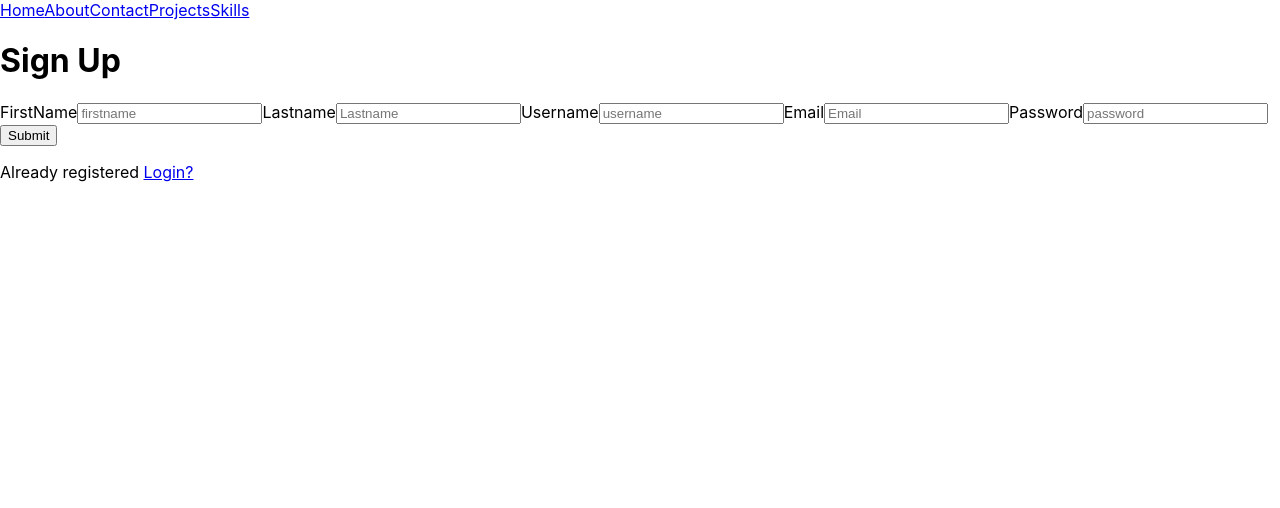
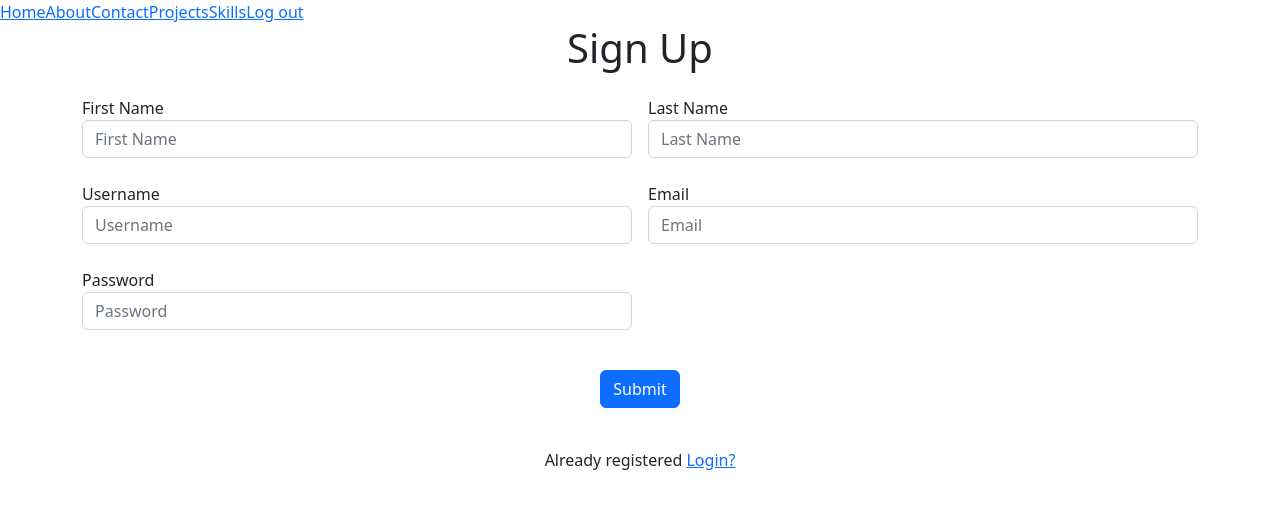
Before and after one commit to Grace-aloo/Portforlio, a React (Create React App) app: page /signup in a window 1280 px wide. Shown: the top 508 px of the page. Built offline with nearby package versions, Linux system fonts and the light colour scheme.

Commit message:
added styling for login and signup

```diff
--- a/package.json
+++ b/package.json
@@ -6,6 +6,7 @@
     "@testing-library/jest-dom": "^5.16.5",
     "@testing-library/react": "^13.4.0",
     "@testing-library/user-event": "^13.5.0",
+    "bootstrap": "^5.2.3",
     "react": "^18.2.0",
     "react-dom": "^18.2.0",
     "react-router-dom": "^6.8.1",
--- a/src/App.js
+++ b/src/App.js
@@ -7,6 +7,7 @@ import NavBar from './components/NavBar';
 // import Contact from './components/Contact';
 // import About from './components/About';
 // import Home from './components/Home'
+import 'bootstrap/dist/css/bootstrap.min.css';
 
 function App() {
   const [isLoggedin, setIsLoggedIn] = useState(false);
--- a/src/components/Login.js
+++ b/src/components/Login.js
@@ -25,35 +25,44 @@ function Login() {
     }
 
   return (
-    <div>
-      <h1>Login</h1>
+    <div className="container">
+    <h1 className="text-center mb-4">Login</h1>
 
-      <form onSubmit={handleSubmit}>
+    <form onSubmit={handleSubmit} className="row g-3">
+      <div className="form-group mb-2 col-md-6">
         <label htmlFor="email">Email</label>
         <input
           type="email"
           placeholder="Email"
           name="email"
           id="email"
+          className="form-control"
           onChange={handleChange}
           value={formData.email}
         />
+      </div>
+      <div className="form-group mb-4 col-md-6">
         <label htmlFor="password">Password</label>
         <input
           type="password"
           placeholder="password"
           name="password"
           id="password"
+          className="form-control"
           onChange={handleChange}
           value={formData.password}
         />
-        <button type="submit">Submit</button>
+      </div>
+      <center><button type="submit" className="btn btn-primary mb-4">Submit</button></center>
 
-        <p className="forgot-password text-right">
-          Not a member <Link to="/signup">Sign up?</Link>
-        </p>
-      </form>
-    </div>
+       <center>
+      <p className="forgot-password text-right">
+        Not a member <Link to="/signup">Sign up?</Link>
+      </p>
+      </center>
+    </form>
+  </div>
+
   );
 }
 
--- a/src/components/NavBar.js
+++ b/src/components/NavBar.js
@@ -15,13 +15,14 @@ function NavBar({isLoggenIn,setIsLoggedIn}){
     }
     return(
         <div>
-            {/* <Link to = "/">Login</Link> */}
             {/* <Link to = "/signup">Signup</Link> */}
             <Link to = "/home">Home</Link>
             <Link to = "/about">About</Link>
             <Link to = "/contact">Contact</Link>
             <Link to = "/projects">Projects</Link>
             <Link to = "/skills">Skills</Link>
+            <Link to = "/">Log out</Link>
+
         </div>
     )
 }
--- a/src/components/Signup.js
+++ b/src/components/Signup.js
@@ -26,61 +26,79 @@ function Signup({setIsLoggedIn}){
 
     }
     return (
-        <div>
-          <h1>Sign Up</h1>
+        <div className="container">
+          <h1 className="text-center mb-4">Sign Up</h1>
 
-      <form onSubmit={handleSubmit}>
-      <label htmlFor="firstname">FirstName</label>
+          <form onSubmit={handleSubmit} className="row g-3">
+        <div className="form-group mb-2 col-md-6">
+          <label htmlFor="firstname">First Name</label>
           <input
             type="text"
-          placeholder="firstname"
+            className="form-control"
+            placeholder="First Name"
             name="firstname"
             id="firstname"
             onChange={handleChange}
             value={formData.firstname}
           />
-        <label htmlFor="lastname">Lastname</label>
+        </div>
+        <div className="form-group mb-2 col-md-6">
+          <label htmlFor="lastname">Last Name</label>
           <input
             type="text"
-          placeholder="Lastname"
+            className="form-control"
+            placeholder="Last Name"
             name="lastname"
             id="lastname"
             onChange={handleChange}
             value={formData.lastname}
           />
+        </div>
+        <div className="form-group mb-2 col-6 align-items-center">
           <label htmlFor="username">Username</label>
           <input
             type="text"
-          placeholder="username"
+            className="form-control"
+            placeholder="Username"
             name="username"
             id="username"
             onChange={handleChange}
             value={formData.username}
           />
+        </div>
+        <div className="form-group mb-2 col-md-6">
           <label htmlFor="email">Email</label>
           <input
             type="email"
+            className="form-control"
             placeholder="Email"
             name="email"
             id="email"
             onChange={handleChange}
             value={formData.email}
           />
+        </div>
+        <div className="form-group mb-4 col-md-6">
           <label htmlFor="password">Password</label>
           <input
             type="password"
-          placeholder="password"
+            className="form-control"
+            placeholder="Password"
             name="password"
             id="password"
             onChange={handleChange}
             value={formData.password}
           />
-        <button type="submit">Submit</button>
+        </div>
+        <center><button type="submit" className="btn btn-primary mb-4">Submit</button></center>
 
+        <center>
         <p className="forgot-password text-right">
           Already registered <Link to="/">Login?</Link>
         </p>
+        </center>
       </form>
+
         </div>
     )
 }
```
Also changed, not shown: 1 other file (tests, documents, lock files or other folders). Lines whose indentation alone changed are shown as unchanged.
